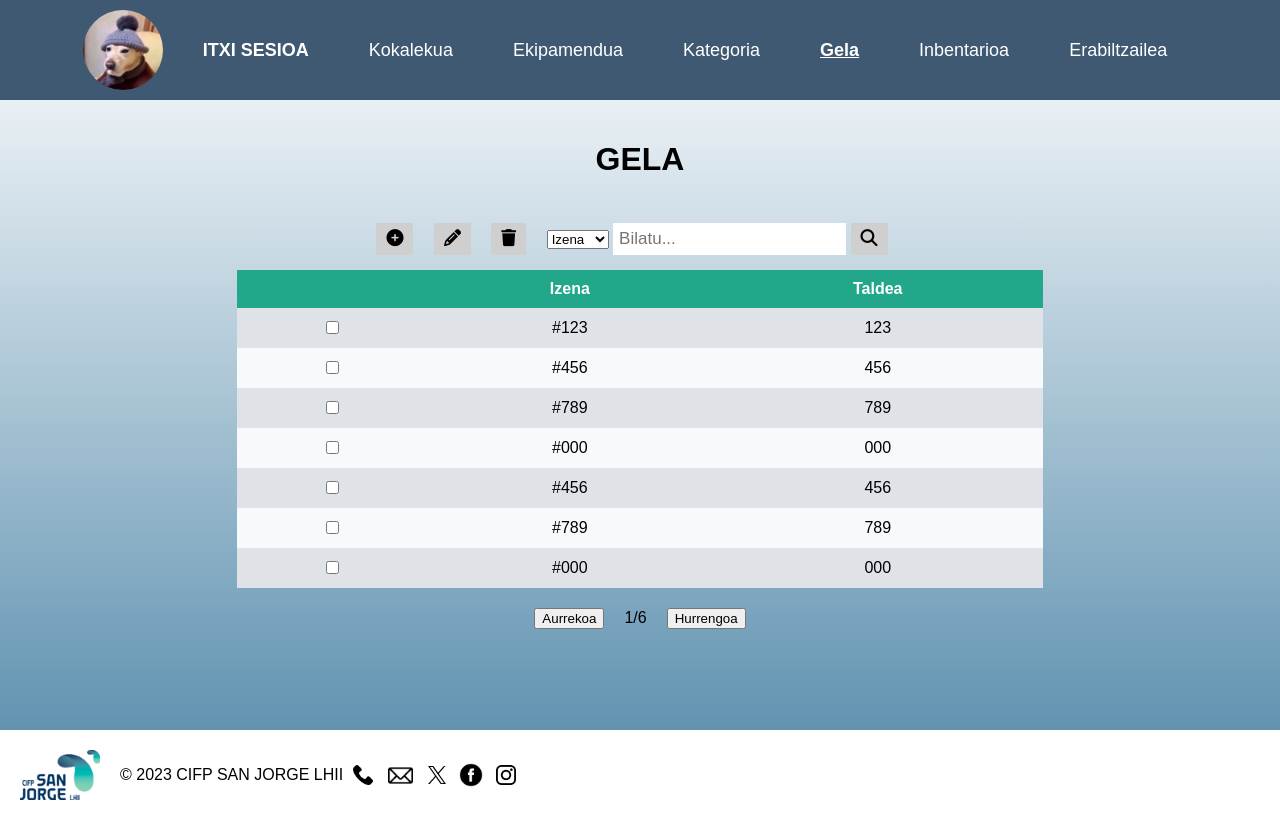
After one commit to afernandezi22/talde1erronka1, a PHP site: page /html/gela.html in a window 1280 px wide. The commit adds this page. Run offline with PHP 8.4, Linux system fonts and the light colour scheme.

Commit message:
Footer + grafikoa + gela

```diff
--- a/ERRONKA/css/styles.css
+++ b/ERRONKA/css/styles.css
@@ -5,7 +5,7 @@ body {
 }
 
 .container {
-    min-height: 100vh;
+    min-height: calc(100vh - 70px);
     display: flex;
     flex-direction: column;
     background: linear-gradient(to top, #6193B1, #ffffff);
@@ -156,12 +156,22 @@ table tr:hover{
     width: 100%;
     display: flex;
     align-items: center;
+    /* position: fixed;
+    bottom: 0; */
+    /* z-index: 999;
+    margin-bottom: 70px; */
 }
 
 .sanjorge {
     width: 80px;
     height: 50px;
     padding: 0 20px;
+}
+
+.telef{
+    width: 20px;
+    height: 20px;
+    padding: 0px 5px 0px 10px;
 }
 
 .correo{
@@ -187,3 +197,14 @@ table tr:hover{
     height: 20px;
     padding: 5px;
 }
+
+@media screen and (max-width: 992px) {
+    .navbar {
+        flex-direction: column;
+        text-align: center;
+    }
+
+    .navbar a {
+        margin: 10px 0;
+    }
+}
--- a/ERRONKA/html/footer.html
+++ b/ERRONKA/html/footer.html
@@ -1,19 +1,29 @@
 <link rel="stylesheet" href="../css/styles.css">
 
 <footer class="footer">
+
     <a href="https://www.fpsanjorge.com/" target="_blank">
         <img class="sanjorge" src="../img/logo-san-jorge.png" alt="Logo San Jorge">
     </a>
-    <p>&copy; 2023 San Jorge. Eskubide guztiak erreserbatuta.</p>
+
+    <p class="footerTestua">&copy; 2023 CIFP SAN JORGE LHII</p>
+
+    <a href="tel:944004930">
+        <img class="telef" src="../img/llamada-telefonica.png" alt="telefonoa">
+    </a>
+
     <a href="mailto:sanjorge@fpsanjorge.com" target="_blank">
         <img class="correo" src="../img/correo-electronico-vacio.png" alt="Helbide Elektronikoa">
     </a>
+
     <a href="https://twitter.com/CIFPSanJorge" target="_blank">
         <img class="twitter" src="../img/logo-black.png.twimg.1920.png" alt="X">
     </a>
+
     <a href="https://www.facebook.com/cifpsanjorgelhii" target="_blank">
         <img class="facebook" src="../img/logofacebook.png" alt="Facebook">
     </a>
+
     <a href="https://www.instagram.com/cifpsanjorge/" target="_blank">
         <img class="instagram" src="../img/instagram-logo.png" alt="Instagram">
     </a>
--- /dev/null
+++ b/ERRONKA/html/gela.html
@@ -0,0 +1,109 @@
+<!DOCTYPE html>
+<html lang="es">
+
+<head>
+    <meta charset="UTF-8">
+    <meta name="viewport" content="width=device-width, initial-scale=1.0">
+    <link rel="stylesheet" href="../css/styles.css">
+    <link rel="icon" href="../img/favicon2.ico" type="image/x-icon">
+    <link rel="shortcut icon" href="../img/favicon2.ico" type="image/x-icon">
+    <link rel="stylesheet" href="https://cdnjs.cloudflare.com/ajax/libs/font-awesome/6.4.2/css/all.min.css">
+    <link rel="stylesheet" href="https://cdnjs.cloudflare.com/ajax/libs/Chart.js/4.4.0/chart.min.js">
+
+    <script src="https://cdn.jsdelivr.net/npm/chart.js@2.9.3/dist/Chart.min.js"></script>
+
+    <title>Gela</title>
+</head>
+
+<body>
+    <div class="container">
+
+        <div class="navbar">
+            <div class="logo-container">
+                <img class="logo" src="../img/julian cabeza.jpg">
+                <a href="#"><strong>ITXI SESIOA</strong> </a>
+            </div>
+            <div class="nav-links">
+                <a href="index.html">Kokalekua</a>
+                <a href="#">Ekipamendua</a>
+                <a href="#">Kategoria</a>
+                <a href="gela.html"><strong><u>Gela</u></strong></a>
+                <a href="#">Inbentarioa</a>
+                <a href="#">Erabiltzailea</a>
+            </div>
+        </div>
+
+        <div class="content">
+            <h1>GELA</h1>
+
+            <div class="botoiak">
+                <form action="">
+                    <button type="submit"><i class="fa-solid fa-circle-plus"></i></button>
+                    <button type="submit"><i class="fa-solid fa-pencil"></i></button>
+                    <button type="submit"><i class="fa-solid fa-trash"></i></button>
+                    <select name="bilaketa" id="bilaketa">
+                        <option value="etiketa">Izena</option>
+                        <option value="gela">Taldea</option>
+                    </select>
+                    <input type="text" placeholder="Bilatu...">
+                    <button class="lupa" type="submit"><i class="fa fa-search"></i></button>
+                </form>
+            </div>
+
+            <table>
+                <tr>
+                    <th></th>
+                    <th>Izena</th>
+                    <th>Taldea</th>
+                </tr>
+                <tr>
+                    <td><input type="checkbox"></td>
+                    <td>#123</td>
+                    <td>123</td>
+                </tr>
+                <tr>
+                    <td><input type="checkbox"></td>
+                    <td>#456</td>
+                    <td>456</td>
+                </tr>
+                <tr>
+                    <td><input type="checkbox"></td>
+                    <td>#789</td>
+                    <td>789</td>
+                </tr>
+                <tr>
+                    <td><input type="checkbox"></td>
+                    <td>#000</td>
+                    <td>000</td>
+                </tr>
+                <tr>
+                    <td><input type="checkbox"></td>
+                    <td>#456</td>
+                    <td>456</td>
+                </tr>
+                <tr>
+                    <td><input type="checkbox"></td>
+                    <td>#789</td>
+                    <td>789</td>
+                </tr>
+                <tr>
+                    <td><input type="checkbox"></td>
+                    <td>#000</td>
+                    <td>000</td>
+                </tr>
+            </table>
+
+            <div class="orrialdeBotoiak">
+                <button class="aurrekoBotoia" type="submit">Aurrekoa</button>
+                <p>1/6</p>
+                <button class="hurrengoBotoia" type="submit">Hurrengoa</button>
+            </div>
+        </div>
+    </div>
+
+    <div class="footer">
+        <iframe src="footer.html" width="100%" height="70px" frameborder="0"></iframe>
+    </div>
+</body>
+
+</html>
```
Also changed, not shown: ERRONKA/html/ariketa2.html (deleted, +0 -50 lines), ERRONKA/html/index.html (renamed from ERRONKA/html/hasiera.html, +9 -9 lines), ERRONKA/img/llamada-telefonica.png (added).
